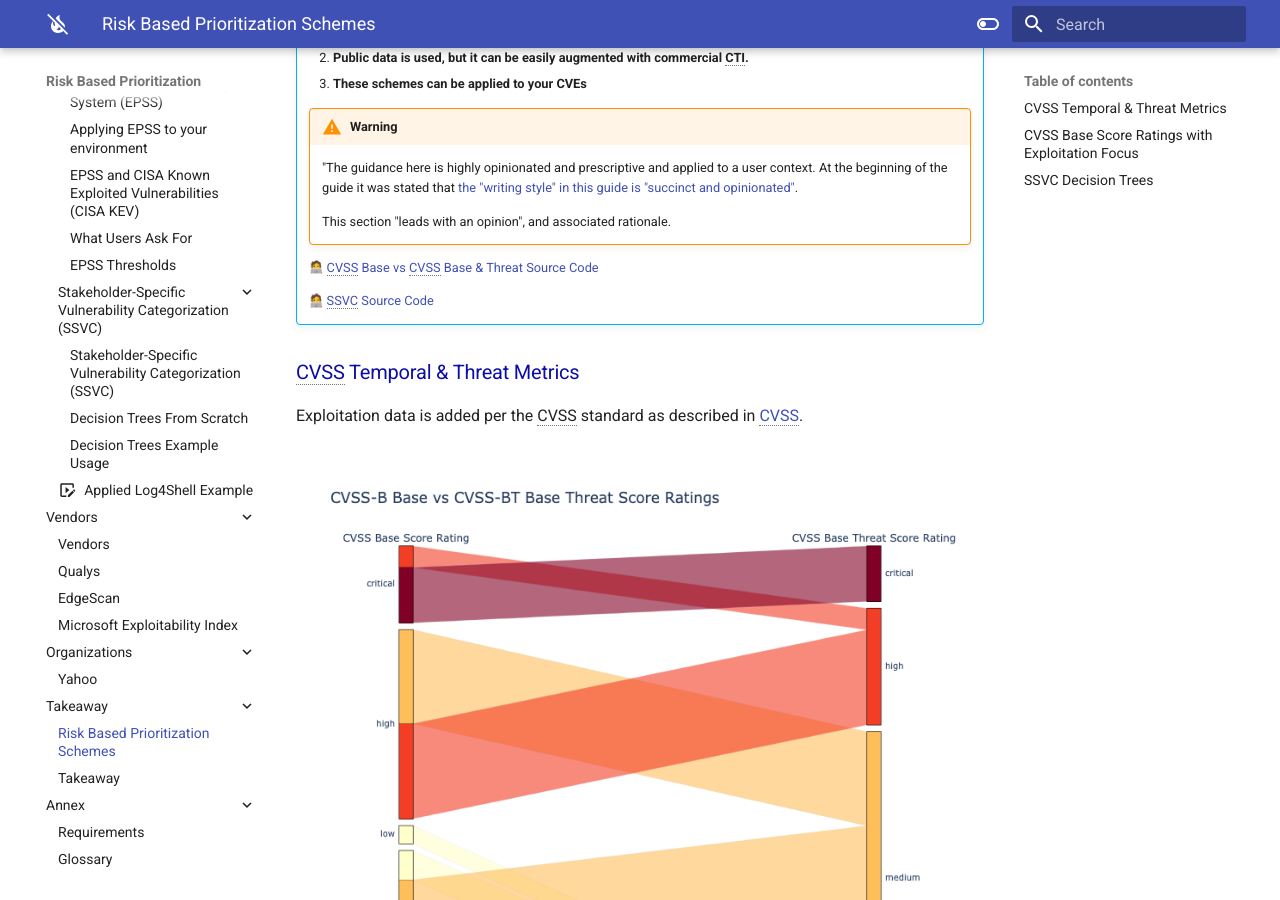
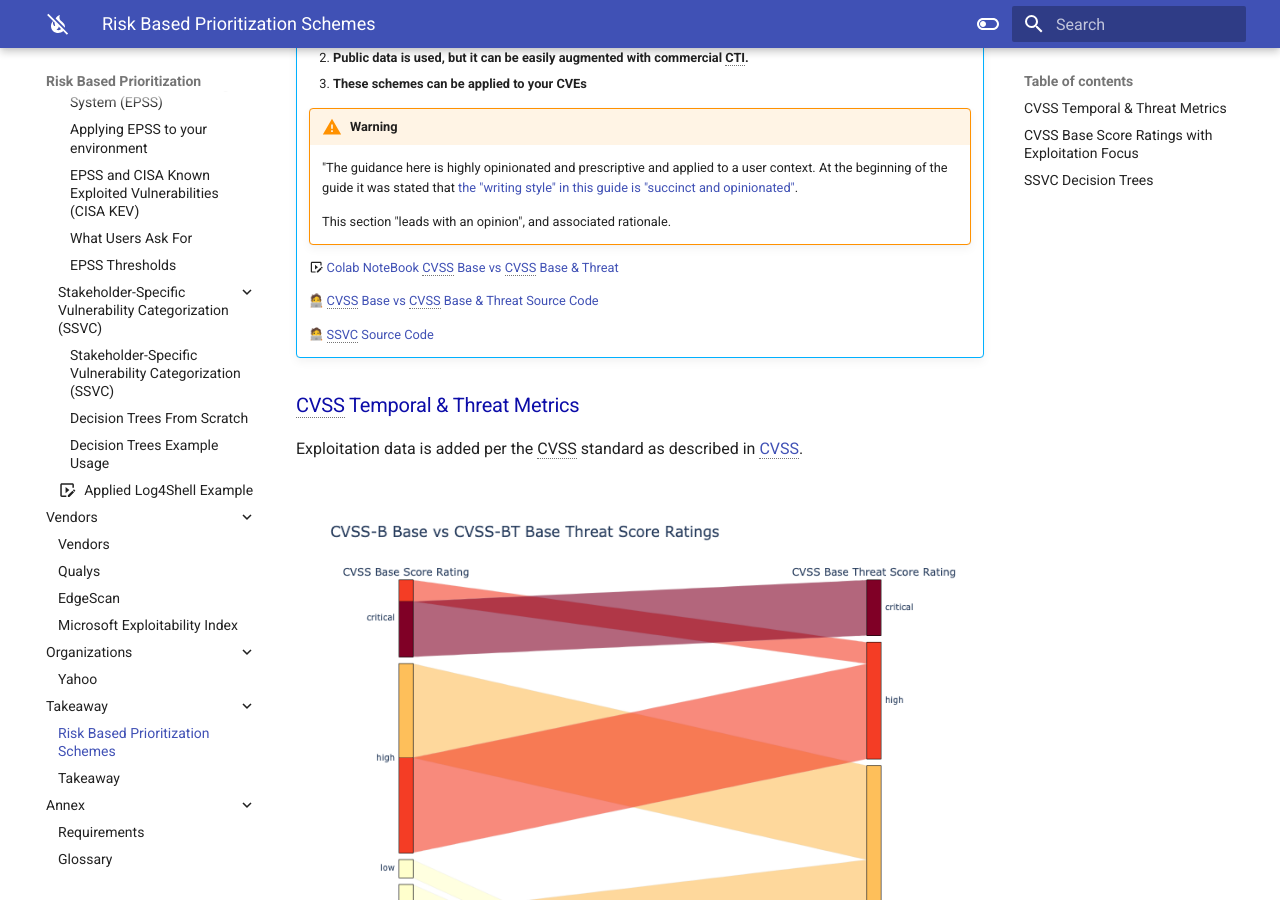
Before and after one commit to RiskBasedPrioritization/RiskBasedPrioritization.github.io, an MkDocs documentation site: the page built from docs/risk/Rbp_schemes.md, in a window 1280 px wide and 900 px high, scrolled down 496 px. Built offline with MkDocs 1.6.1 and Material for MkDocs 9.7.7, drawn with Linux system fonts in a browser that asks for light colours; emoji names are drawn with the system emoji font; comment, search, counter and statistics services are not loaded.

Commit message:
add colab notebook to rbp schemes

```diff
--- a/docs/risk/Rbp_schemes.md
+++ b/docs/risk/Rbp_schemes.md
@@ -25,9 +25,12 @@
 
         This section "leads with an opinion", and associated rationale.
 
+    :material-play-box-edit-outline: [Colab NoteBook CVSS Base vs CVSS Base & Threat](https://colab.research.google.com/drive/1LOps2ViFbAp5eyC5UG_cr-5bZ8i_4U8B#scrollTo=HHyjMx-Ku7eQ)
+
     :technologist: [CVSS Base vs CVSS Base & Threat Source Code](https://github.com/RiskBasedPrioritization/RiskBasedPrioritizationAnalysis/blob/main/analysis/cvss-bt.ipynb)
 
     :technologist: [SSVC Source Code](https://github.com/RiskBasedPrioritization/RiskBasedPrioritizationAnalysis/blob/main/cisa_ssvc_dt/DT_from_scratch.ipynb)
+
 
 
 
```
